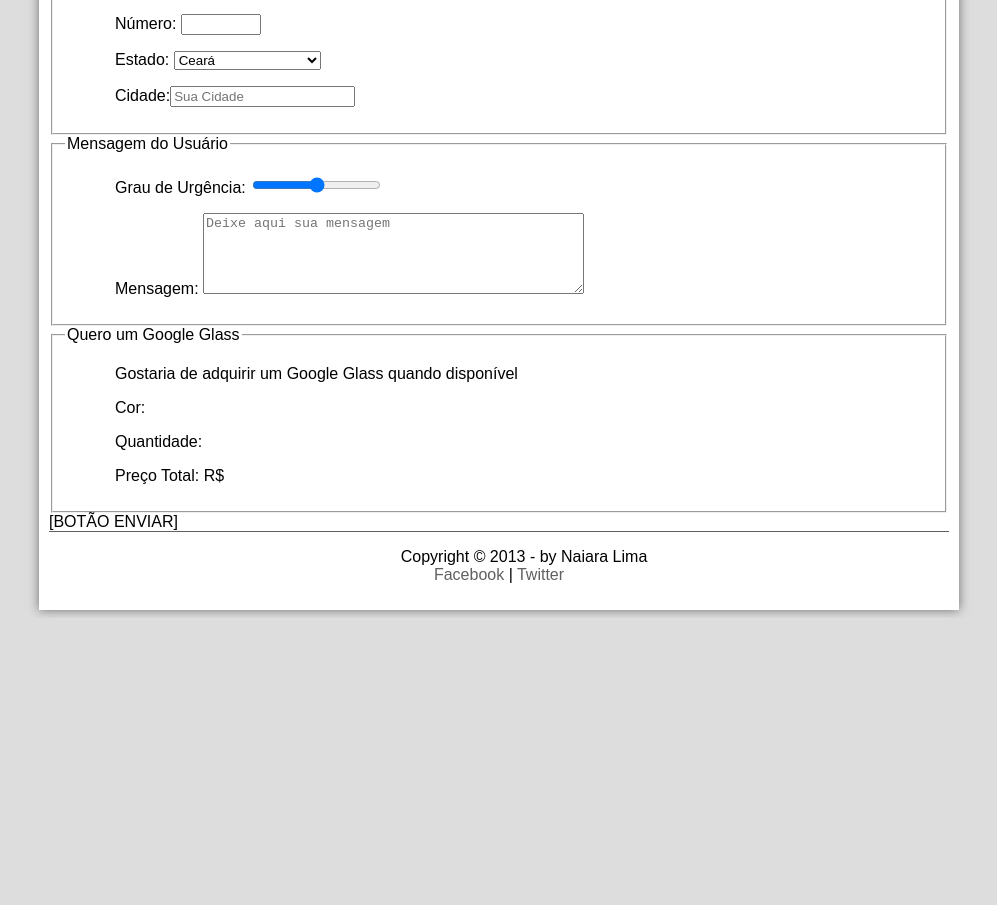
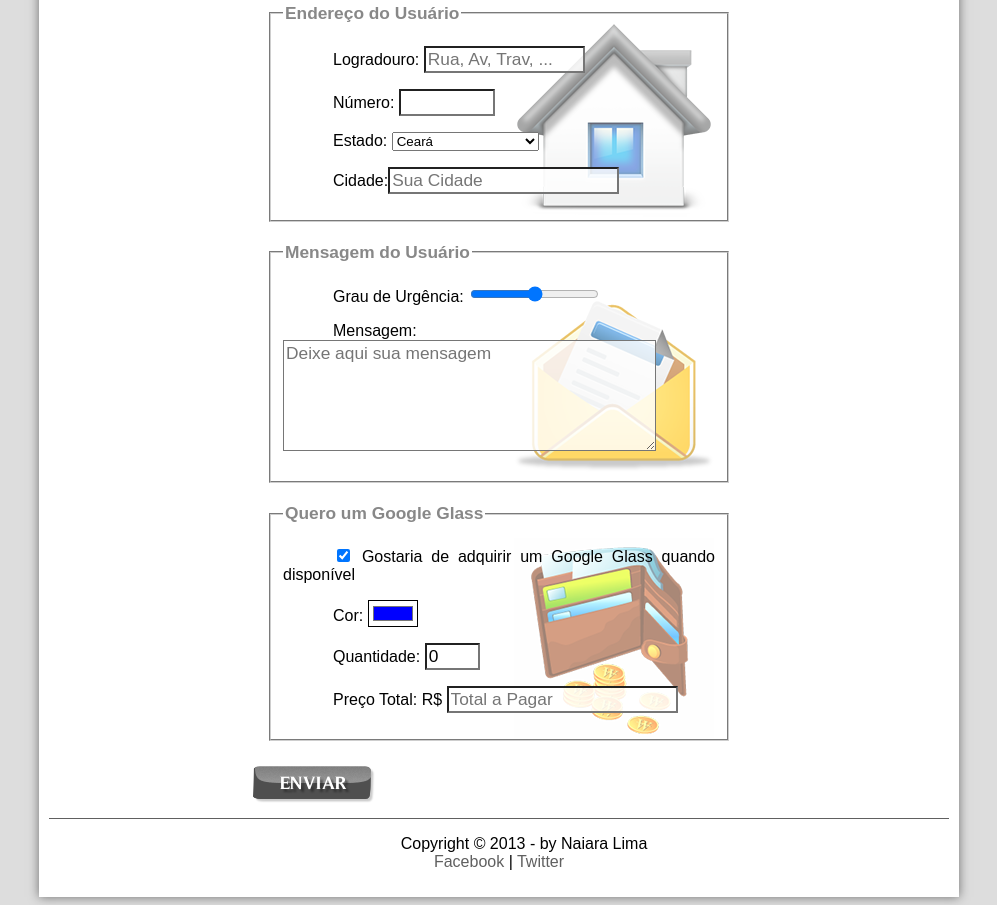
Before and after one commit to lsnai/google_glass_site, a plain HTML site: page fale-conosco.html in a window 1280 px wide. Shown: the part 668-1573 px from the top of the page, without its empty margins (141-1138 px from the left). Before the commit the page ends 1286 px from the top, so only its background shows below. Drawn offline with Linux system fonts and the light colour scheme; a web font is replaced by a local one.

Commit message:
Finishing the forms the latest edits in css

```diff
--- a/_css/form.css
+++ b/_css/form.css
@@ -0,0 +1,40 @@
+@charset "UTF-8";
+
+form {
+  width: 500px;
+  margin: auto;
+}
+input, textarea {
+  font-family: sans-serif;
+  font-weight: normal;
+  font-size: 13pt;
+  background-color: rgba(255,255,255,.8);
+}
+input:hover, textarea:hover {
+  background-color: #dddddd;
+}
+legend {
+  color: #888888;
+  font-weight: bold;
+  font-size: 13pt;
+  font-family: sans-serif;
+}
+fieldset {
+  border-color: #cecece;
+  margin: 20px;
+}
+fieldset#sexo {
+  width: 150px;
+}
+fieldset#usuario {
+  background: url("../_imagens/icone-contato.png") no-repeat 95% 95%;
+}
+fieldset#endereco {
+  background: url("../_imagens/icone-endereco.png") no-repeat 95% 95%;
+}
+fieldset#mensagem {
+  background: url("../_imagens/icone-mensagem.png") no-repeat 95% 95%;
+}
+fieldset#pedido {
+  background: url("../_imagens/icone-pagamento.png") no-repeat 95% 95%;
+}
--- a/fale-conosco.html
+++ b/fale-conosco.html
@@ -6,10 +6,16 @@
     <title>Tudo sobre Google Glass</title>
     <link rel="stylesheet" href="_css/estilo.css"/>
     <link rel="stylesheet" href="_css/form.css"/>
+    <script language="javascript" src="_javascript/funcoes.js"></script>
+    <script>
+        function calc_total(){
+            var qtd = parseInt(document.getElementById('cQtd').value);
+            tot = qtd * 1500;
+            document.getElementById('cTot').value = tot;
+        }
+    </script>
+
 </head>
-<script language="javascript" src="_javascript/funcoes.js">
-
-</script>
 <body>
 <div id="interface">
     <header id="cabecalho">
@@ -42,7 +48,7 @@
 <h3 class="direita">Atualizado em 01/Maio/2013</h3>
                 </hgroup>
             </header>
-<form method="post" id="fContato" action="mailto:naiaralimaubj6327@gmail.com">
+<form method="post" id="fContato" action="mailto:naiaralimaubj6327@gmail.com" oninput="calc_total()">
     <fieldset id="usuario">
 <legend>Identificação do Usuário</legend>
     <p><Label for="cNome">Nome:</Label> <input type="text" name="tNome" id="cNome" size="20" maxlength="30" placeholder="Nome Completo"/></p>
@@ -89,17 +95,21 @@
         <legend>Mensagem do Usuário</legend>
         <p><label for="cUrg">Grau de Urgência:</label> <input type="range" name="tUrg" id="cUrg" min="0" max="10"/></p>
             <p><label for="cMsg">Mensagem:</label>
-            <textarea name="tMsg" id="cMsg" cols="45" rows="5" placeholder="Deixe aqui sua mensagem"></textarea></p>
+            <textarea name="tMsg" id="cMsg" cols="35" rows="5" placeholder="Deixe aqui sua mensagem"></textarea></p>
 </fieldset>
     <fieldset id="pedido">
         <legend>Quero um Google Glass</legend>
-        <p><label for="cPed">Gostaria de adquirir um Google Glass quando disponível</label></p>
-            <p><label for="cCor">Cor:</label></p>
-                <p><label for="cQtd">Quantidade:</label></p>
-                    <p><label for="cTot">Preço Total: R$</label></p>
+        <p><input type="checkbox" name="tRed" id="cPed" checked/>
+        <label for="cPed">Gostaria de adquirir um Google Glass quando disponível</label></p>
+        <p><label for="cCor">Cor:</label>
+        <input type="color" name="tCor" id="cCor" value="#0000FF"/></p>
+        <p><label for="cQtd">Quantidade:</label>
+        <input type="number" name="tQtd" id="cQtd" min="0" max="5" value="0"/></p>
+        <p><label for="cTot">Preço Total: R$</label>
+        <input type="text" name="tTot" id="cTot" placeholder="Total a Pagar" readonly/></p>
 </fieldset>
 
-[BOTÃO ENVIAR]
+<input type="image" name="tEnviar" src="_imagens/botao-enviar.png"/>
 </form>
         </article>
     </section>
```
